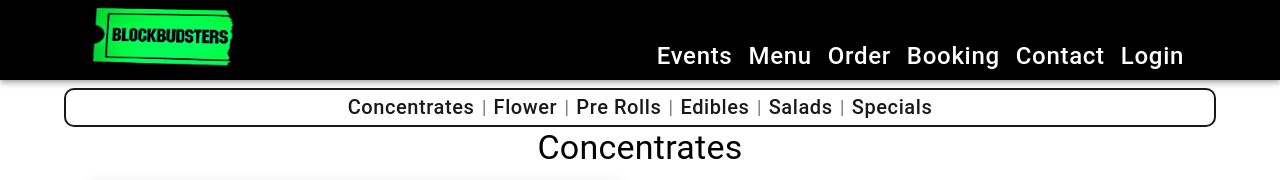
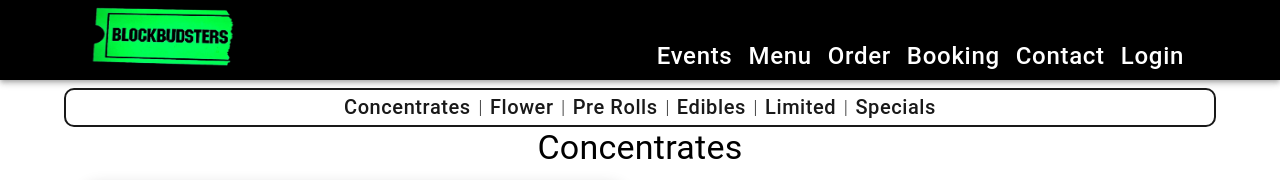
Before and after one commit to TimL94/BlockBudsters, a React (Vite) app in the folder client/: page /Menu in a window 1280 px wide. Shown: the top 180 px of the page. Built offline with nearby package versions, Linux system fonts and the light colour scheme.

Commit message:
same cahnge in inner menu

```diff
--- a/client/src/pages/Menu.jsx
+++ b/client/src/pages/Menu.jsx
@@ -21,7 +21,7 @@ function linkItems() {
                 |
                 <Link variant='button' underline='none' color='inherit' href='#edibles' sx={linkSx}>{'Edibles'}</Link>
                 |
-                <Link variant='button' underline='none' color='inherit' href='#limited' sx={linkSx}>{'Salads'}</Link>
+                <Link variant='button' underline='none' color='inherit' href='#limited' sx={linkSx}>{'Limited'}</Link>
                 |
                 <Link variant='button' underline='none' color='inherit' href='#specials' sx={linkSx}>{'Specials'}</Link>
                 </>)
```
